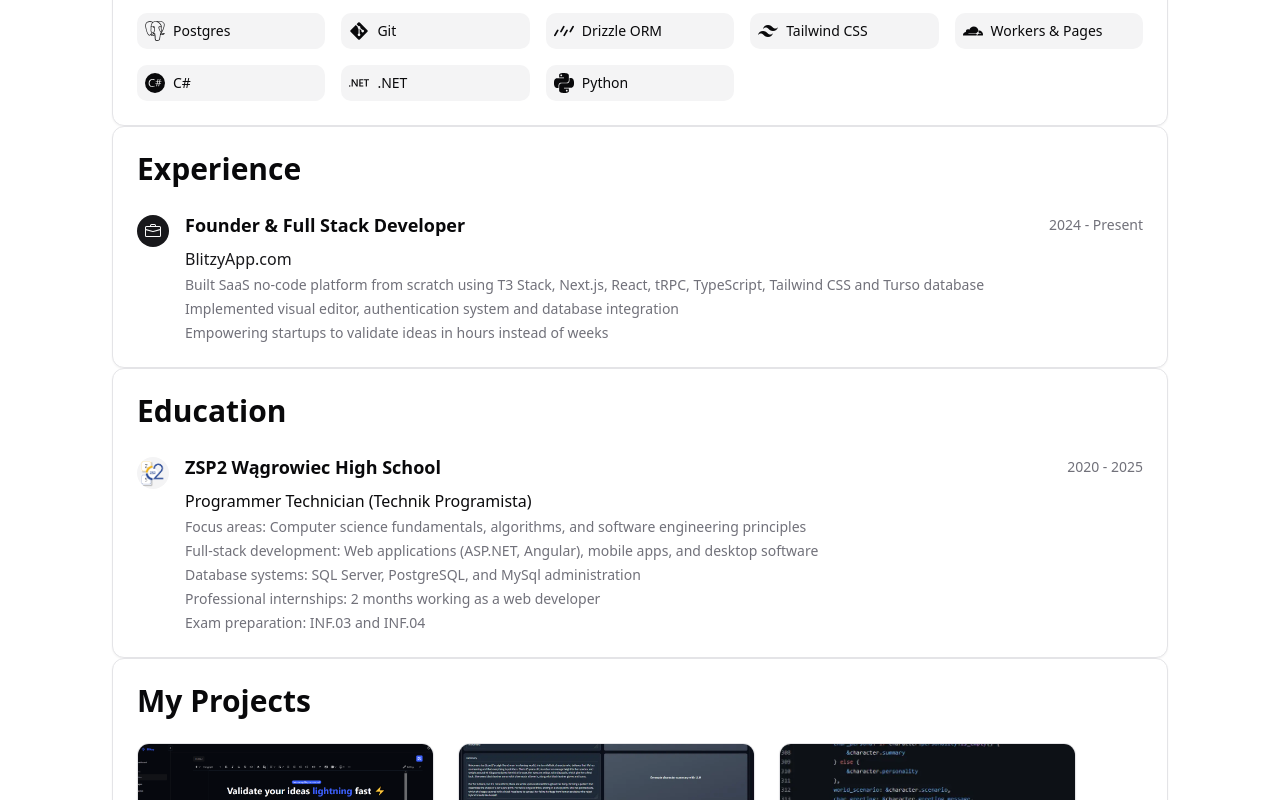
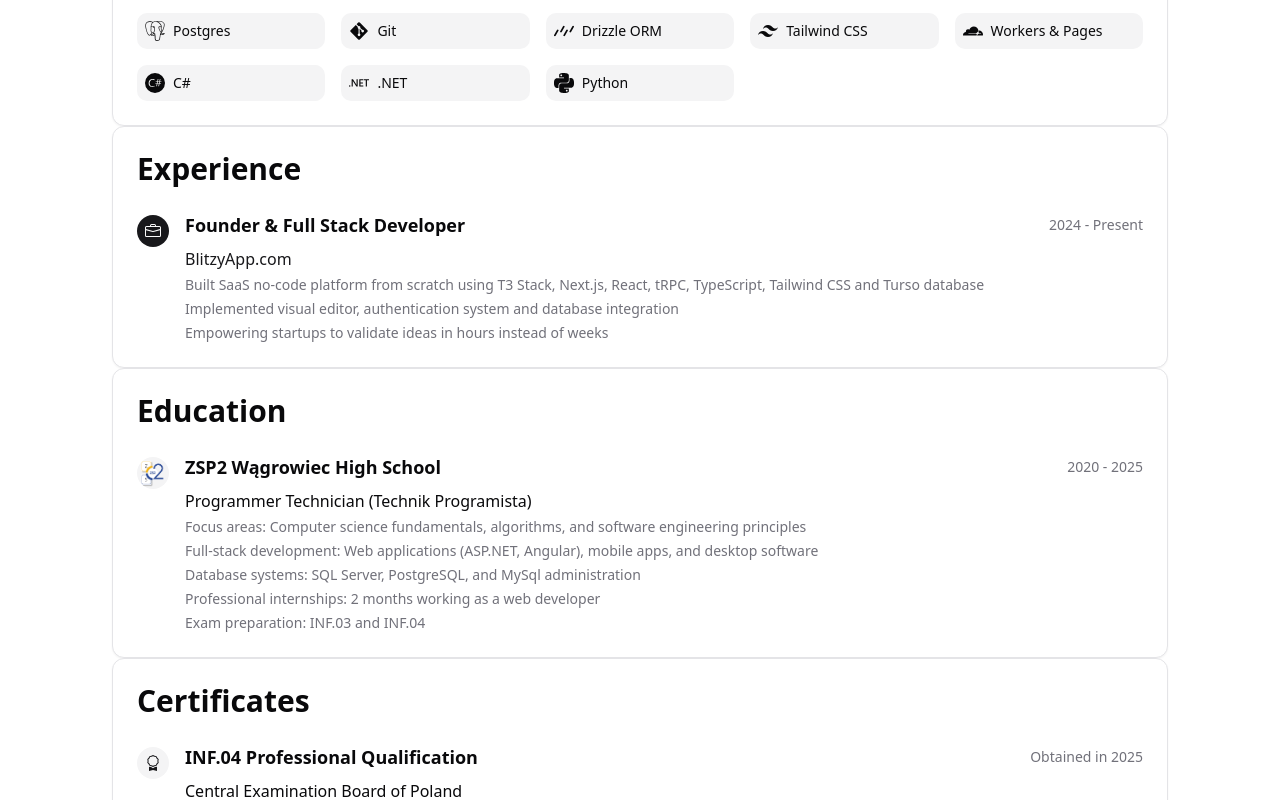
Before and after one commit to Hukasx0/portfolio, a Next.js app: page / in a window 1280 px wide. Shown: the part 2000-2800 px from the top of the page. Built offline with nearby package versions, Linux system fonts and the light colour scheme.

Commit message:
Add certificates

```diff
--- a/src/app/page.tsx
+++ b/src/app/page.tsx
@@ -21,7 +21,7 @@ export default function Home() {
         <Skills />
         <Experience />
         <Education />
-        {/*<Certificates />*/}
+        <Certificates />
         <Projects />
         <CTA />
         <Contact />
--- a/src/components/landing/certificates.tsx
+++ b/src/components/landing/certificates.tsx
@@ -1,55 +1,72 @@
 import { Card, CardContent } from "@/components/ui/card";
+import { BsAward } from "react-icons/bs";
 import Link from "next/link";
-import Image from "next/image";
-import Balancer from "react-wrap-balancer";
 
 const certificates = [
   {
     name: "INF.03 Professional Qualification",
     issuer: "Central Examination Board of Poland",
     date: "Obtained in 2023",
-        description: "A state-certified qualification for the profession of Software Developer Technician. This official Polish government certification validates proficiency in designing and developing websites, web applications, and databases. It's a crucial part of the vocational education system, recognized nationally by employers and educational institutions. The exam covers practical skills in front-end and back-end development, as well as database management, aligning with industry standards and practices.",
-        logo: "",
+    description: [
+      "State-certified qualification for Programmer Technician",
+      "Validates proficiency in web development and database management",
+      "Covers front-end (HTML5, CSS3, JavaScript) and back-end (PHP) development",
+      "Includes practical database design and implementation tasks",
+      "Consists of both theoretical knowledge and practical skills assessment"
+    ],
     link: ""
   },
+  {
+    name: "INF.04 Professional Qualification",
+    issuer: "Central Examination Board of Poland",
+    date: "Obtained in 2025",
+    description: [
+      "State-certified qualification for Programmer Technician",
+      "Focuses on application development using C#, .NET, TypeScript and Angular",
+      "Covers development of console, desktop, web, and mobile applications",
+      "Includes object-oriented programming and algorithm implementation",
+      "Consists of both theoretical knowledge and practical skills assessment"
+    ],
+    link: ""
+  }
 ];
 
 export default function Certificates() {
   return (
     <Card className="w-full">
       <CardContent className="p-6">
-        <Balancer>
           <h2 className="text-3xl font-bold mb-6">Certificates</h2>
-          <div className="space-y-8">
-            {certificates.map((cert, index) => (
-              <div key={index} className="flex">
-                <div className="mr-4 mt-1">
-                  <div className="flex items-center justify-center w-8 h-8 rounded-full bg-secondary dark:bg-primary overflow-hidden">
-                    <Image
-                      src={cert.logo}
-                      alt={`${cert.issuer} logo`}
-                      width={32}
-                      height={32}
-                      className="object-contain"
-                    />
+          <div className="flex flex-col space-y-8">
+            {certificates.reverse().map((cert, index) => (
+              <div key={index} className="flex w-full">
+                <div className="mr-4 mt-1 flex-shrink-0">
+                  <div className="flex items-center justify-center w-8 h-8 rounded-full bg-secondary dark:bg-primary">
+                    <BsAward className="w-4 h-4 text-primary dark:text-secondary" />
                   </div>
                 </div>
-                <div className="flex-grow">
+                <div className="flex-grow min-w-0">
                   <div className="flex flex-col sm:flex-row justify-between items-start sm:items-center mb-2">
                     <h3 className="text-lg font-semibold">{cert.name}</h3>
-                    <span className="text-sm text-muted-foreground">{cert.date}</span>
+                    <span className="text-sm text-muted-foreground whitespace-nowrap ml-4">{cert.date}</span>
                   </div>
                   <p className="text-base font-medium mb-1">
+                    {cert.link ? (
                       <Link href={cert.link} target="_blank" className="text-primary hover:underline">
                         {cert.issuer}
                       </Link>
+                    ) : (
+                      <span className="text-foreground">{cert.issuer}</span>
+                    )}
                   </p>
-                  <p className="text-sm text-muted-foreground">{cert.description}</p>
+                  <div className="text-sm text-muted-foreground space-y-1">
+                    {cert.description.map((item, i) => (
+                      <div key={i}>{item}</div>
+                    ))}
+                  </div>
                 </div>
               </div>
             ))}
           </div>
-        </Balancer>
       </CardContent>
     </Card>
   );
```
Lines whose indentation alone changed are shown as unchanged.
